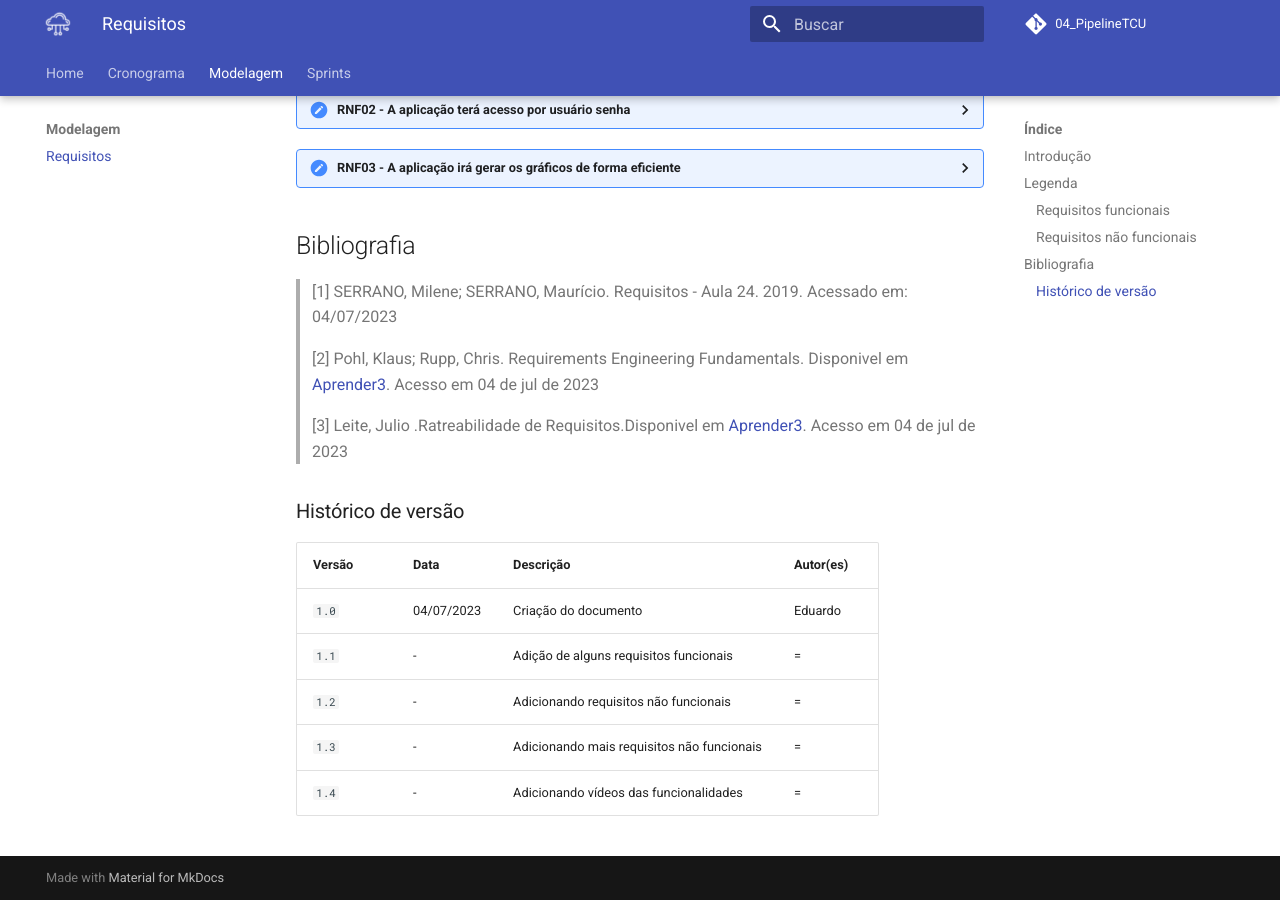
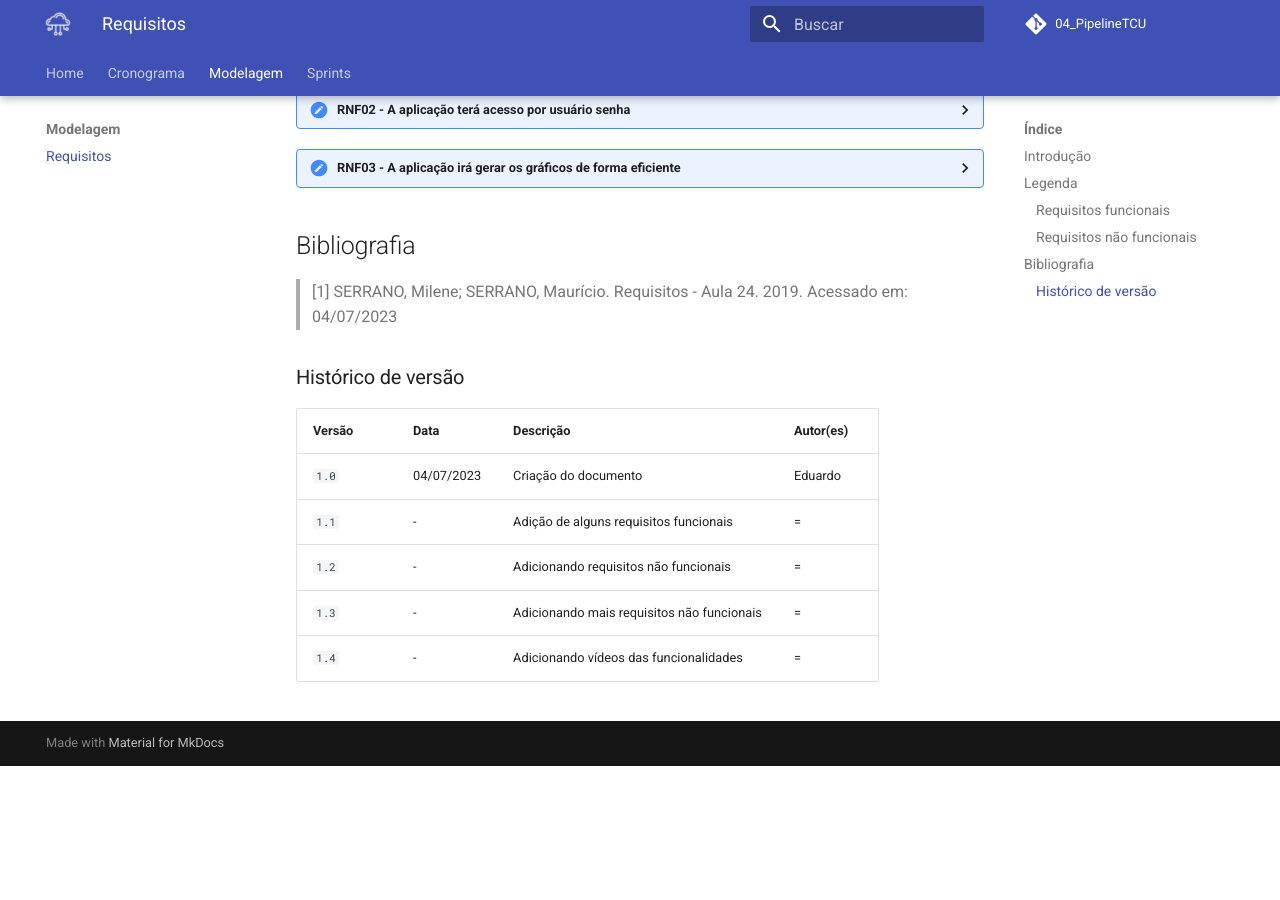
Before and after one commit to ResidenciaTICBrisa/04_PipelineTCU, an MkDocs documentation site: the page built from docs/modelagem/requisitos.md, in a window 1280 px wide and 900 px high, scrolled down 1922 px. Built offline with MkDocs 1.6.1 and Material for MkDocs 9.7.7, drawn with Linux system fonts in a browser that asks for light colours; comment, search, counter and statistics services are not loaded; after the commit the page ends 2688 px from its top, so only the background shows below that.

Commit message:
Update requisitos.md

```diff
--- a/docs/modelagem/requisitos.md
+++ b/docs/modelagem/requisitos.md
@@ -770,7 +770,7 @@
       <th>Referência</th>
     </tr>
     <tr>
-      <td>NFR</td>
+      <td></td>
       <td><a href="">Performance</a></td>
     </tr>
     <tr>
@@ -798,7 +798,7 @@
       <th>Referência</th>
     </tr>
     <tr>
-      <td>NFR</td>
+      <td></td>
       <td><a href="">Performance</a></td>
     </tr>
     <tr>
@@ -826,10 +826,6 @@
       <th>Referência</th>
     </tr>
     <tr>
-      <td>NFR</td>
-      <td><a href="">Performance</a></td>
-    </tr>
-    <tr>
       <td>Especificação Suplementar</td>
       <td><a
           href="">Performance</a>
@@ -853,13 +849,6 @@
 ## Bibliografia
 > [1] SERRANO, Milene; SERRANO, Maurício. Requisitos - Aula 24. 2019. Acessado em: 04/07/2023 </br>
 >
-> [2] Pohl, Klaus; Rupp, Chris. Requirements Engineering Fundamentals. Disponivel em
-[Aprender3](https://aprender3.unb.br/pluginfile.php/2523174/mod_resource/content/2/Rastreabilidade.pdf). Acesso em 04 de
-jul de 2023 </br>
->
-> [3] Leite, Julio .Ratreabilidade de Requisitos.Disponivel em
-[Aprender3](https://aprender3.unb.br/pluginfile.php/2523175/mod_resource/content/3/05_20_sayao.pdf ). Acesso em 04 de
-jul de 2023</br>
 
 
 ### Histórico de versão
```
Also changed, not shown: other parts of docs/modelagem/requisitos.md (+3 -3 lines).
